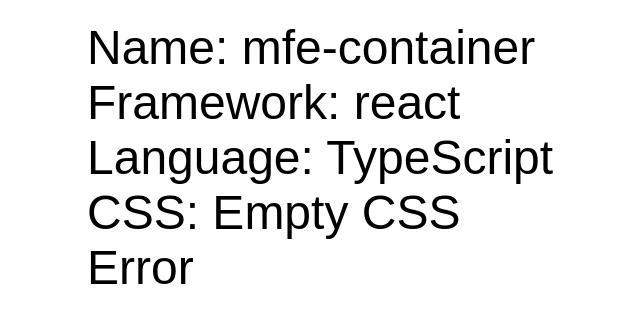
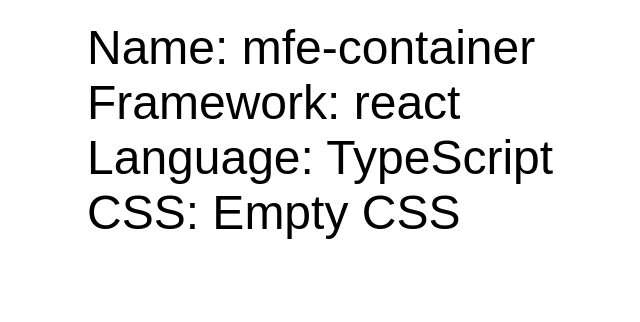
Before and after one commit to SyNguyen98/mfe-container, a React app: page / in a window 1280 px wide. Shown: the top 322 px of the page, without its empty margins (153-793 px from the left). Built offline with nearby package versions, Linux system fonts and the light colour scheme.

Commit message:
update project

```diff
--- a/src/App.tsx
+++ b/src/App.tsx
@@ -2,7 +2,6 @@ import React from 'react'
 import ReactDOM from 'react-dom/client'
 
 import './index.css'
-import ReactMFE from "./mfes/ReactMFE";
 
 const App = () => (
     <div className="container">
@@ -10,8 +9,6 @@ const App = () => (
         <div>Framework: react</div>
         <div>Language: TypeScript</div>
         <div>CSS: Empty CSS</div>
-
-        <ReactMFE/>
     </div>
 )
 const rootElement = document.getElementById('app')
--- a/webpack-prod.config.js
+++ b/webpack-prod.config.js
@@ -2,7 +2,6 @@ const HtmlWebPackPlugin = require("html-webpack-plugin");
 const ModuleFederationPlugin = require("webpack/lib/container/ModuleFederationPlugin");
 
 const deps = require("./package.json").dependencies;
-
 
 module.exports = (_, argv) => ({
   output: {
```
